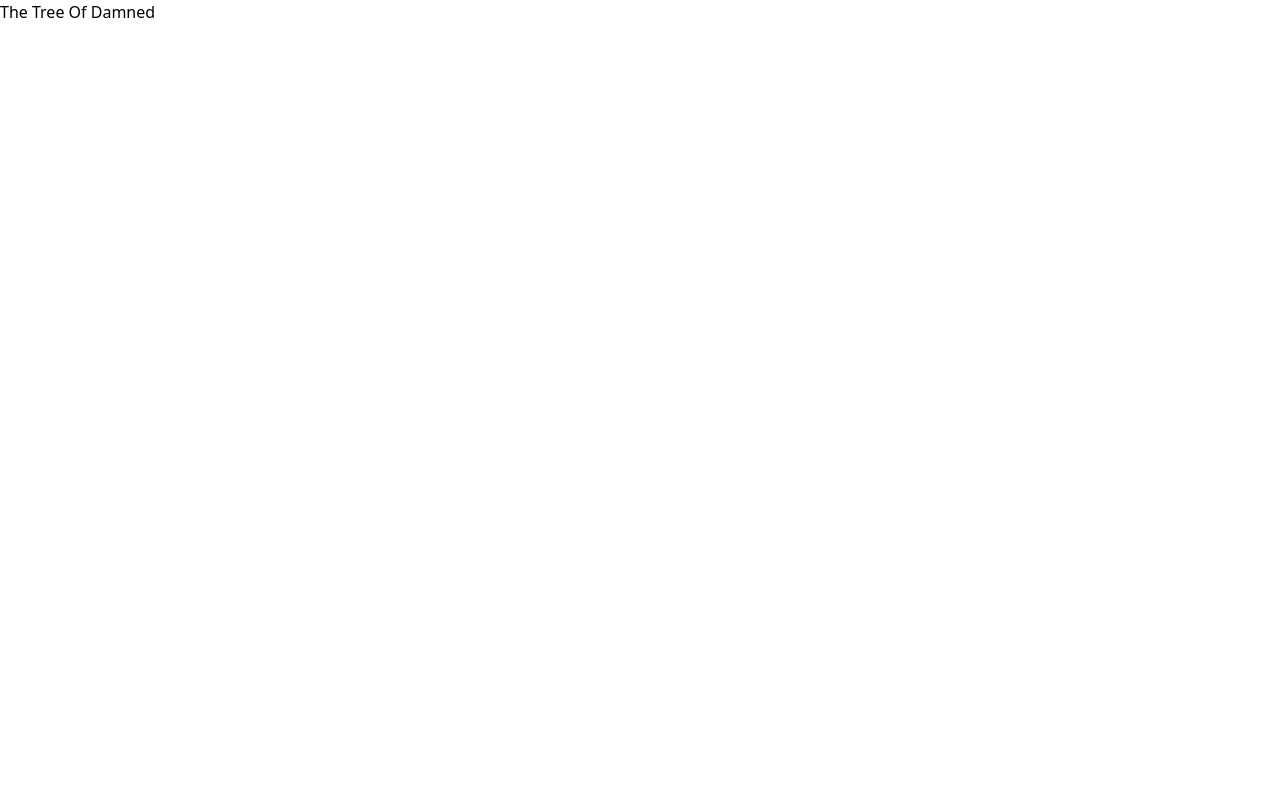
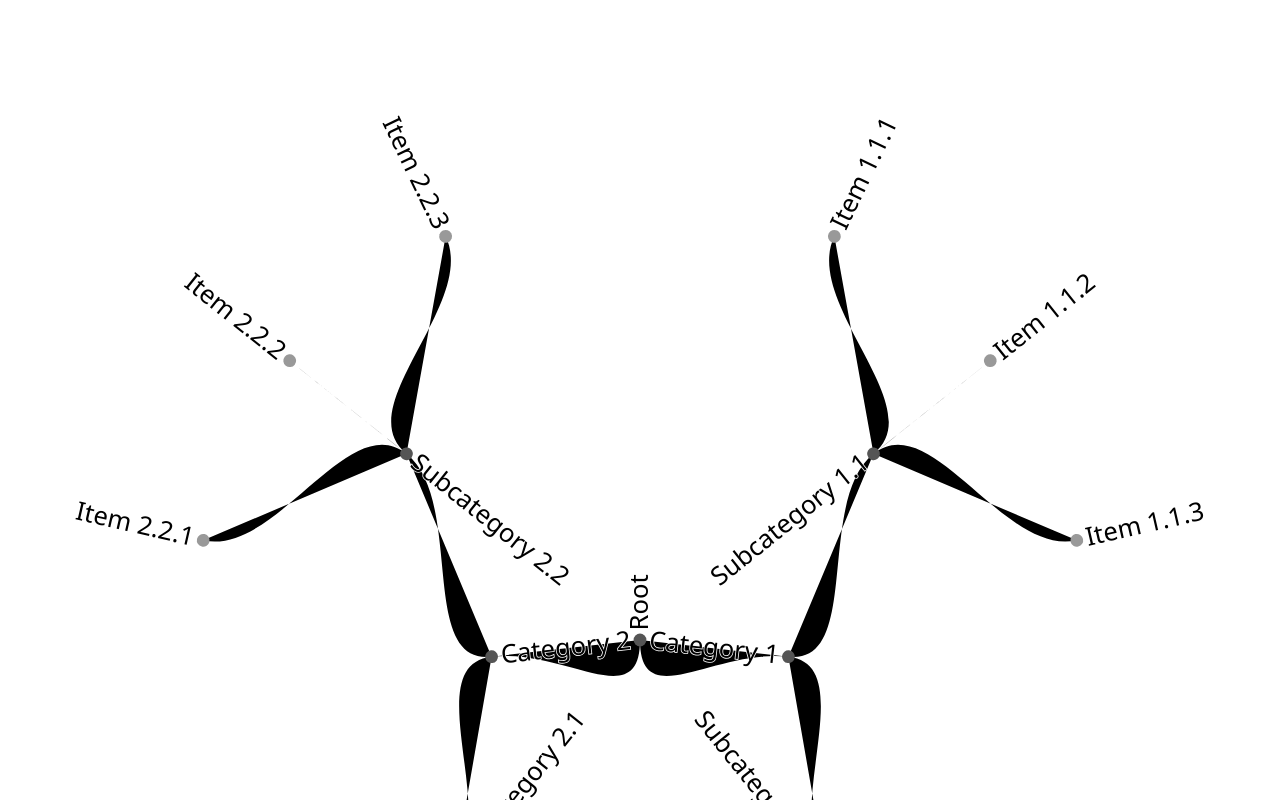
Before and after one commit to dnsamw/tree-of-damned, a React (Vite) app: page / in a window 1280 px wide. Shown: the top 800 px of the page. Built offline with nearby package versions, Linux system fonts and the light colour scheme.

Commit message:
install d3 and initial radial layout with fake data

```diff
--- a/package.json
+++ b/package.json
@@ -10,6 +10,8 @@
     "preview": "vite preview"
   },
   "dependencies": {
+    "@types/d3": "^7.4.3",
+    "d3": "^7.9.0",
     "react": "^18.3.1",
     "react-dom": "^18.3.1"
   },
--- a/src/App.tsx
+++ b/src/App.tsx
@@ -1,14 +1,22 @@
-import './App.css'
+import React, { useState } from 'react';
+import { RadialTree } from './components/RadialTree';
+import { NodeInfo } from './components/NodeInfo';
+import { TreeNode } from './types/TreeData';
+import { sampleData } from './fakeData';
 
-function App() {
+const App: React.FC = () => {
+  const [selectedNode, setSelectedNode] = useState<TreeNode | null>(null);
 
   return (
+    <div className="flex h-screen">
+      <div className="w-3/4">
+        <RadialTree data={sampleData} onNodeSelect={setSelectedNode} />
+      </div>
+      <div className="w-1/4 p-4">
+        <NodeInfo node={selectedNode} />
+      </div>
+    </div>
+  );
+};
 
-      <div className='flex justify-center items-center min-h-screen w-full bg-slate-400'>
-        <h1 className='text-3xl'>The Tree Of Damned</h1>
-      </div>
-
-  )
-}
-
-export default App
+export default App;
--- /dev/null
+++ b/src/components/NodeInfo.tsx
@@ -0,0 +1,17 @@
+import React from 'react';
+import { TreeNode } from '../types/TreeData';
+
+interface NodeInfoProps {
+  node: TreeNode | null;
+}
+
+export const NodeInfo: React.FC<NodeInfoProps> = ({ node }) => {
+  if (!node) return null;
+
+  return (
+    <div className="p-4 bg-white shadow rounded">
+      <h2 className="text-xl font-bold">{node.name}</h2>
+      {/* Add more details about the node here */}
+    </div>
+  );
+};
--- a/src/components/RadialTree.tsx
+++ b/src/components/RadialTree.tsx
@@ -0,0 +1,60 @@
+import React from 'react';
+import * as d3 from 'd3';
+import { HierarchyNode } from 'd3';
+import { TreeData, TreeNode } from '../types/TreeData';
+import { useD3 } from '../hooks/useD3';
+
+interface RadialTreeProps {
+  data: TreeData;
+  onNodeSelect: (node: TreeNode | null) => void;
+}
+
+export const RadialTree: React.FC<RadialTreeProps> = ({ data, onNodeSelect }) => {
+  const svgRef = useD3((svg) => {
+    svg.selectAll("*").remove(); // Clear previous render
+
+    const width = 800;
+    const height = 800;
+    const radius = Math.min(width, height) / 2 - 120;
+
+    const tree = d3.cluster<TreeNode>()
+      .size([360, radius])
+      .separation((a, b) => (a.parent == b.parent ? 1 : 2) / a.depth);
+
+    const root = tree(d3.hierarchy(data) as HierarchyNode<TreeNode>);
+
+    const g = svg.append('g')
+      .attr('transform', `translate(${width/2},${height/2})`);
+
+    const link = g.selectAll('.link')
+      .data(root.links())
+      .join('path')
+      .attr('class', 'link')
+      .attr('d', d3.linkRadial<d3.HierarchyPointLink<TreeNode>, d3.HierarchyPointNode<TreeNode>>()
+        .angle(d => d.x * Math.PI / 180)
+        .radius(d => d.y));
+
+    const node = g.selectAll('.node')
+      .data(root.descendants())
+      .join('g')
+      .attr('class', d => `node${d.children ? ' node--internal' : ' node--leaf'}`)
+      .attr('transform', d => `rotate(${d.x - 90}) translate(${d.y},0)`)
+      .on('click', (event, d) => onNodeSelect(d.data));
+
+    node.append('circle')
+      .attr('r', 4)
+      .attr('fill', d => d.children ? '#555' : '#999');
+
+    node.append('text')
+      .attr('dy', '0.31em')
+      .attr('x', d => d.x < 180 === !d.children ? 6 : -6)
+      .attr('text-anchor', d => d.x < 180 === !d.children ? 'start' : 'end')
+      .attr('transform', d => d.x >= 180 ? 'rotate(180)' : null)
+      .text(d => d.data.name)
+      .clone(true).lower()
+      .attr('stroke', 'white');
+
+  }, [data, onNodeSelect]);
+
+  return <svg ref={svgRef} width="100%" height="100%" viewBox="0 0 800 800"></svg>;
+};
--- /dev/null
+++ b/src/fakeData.ts
@@ -0,0 +1,36 @@
+import { TreeData } from "./types/TreeData";
+
+export const sampleData: TreeData = {
+    name: "Root",
+    children: [
+      {
+        name: "Category 1",
+        children: [
+          { name: "Subcategory 1.1", children: [
+            { name: "Item 1.1.1" },
+            { name: "Item 1.1.2" },
+            { name: "Item 1.1.3" },
+          ]},
+          { name: "Subcategory 1.2", children: [
+            { name: "Item 1.2.1" },
+            { name: "Item 1.2.2" },
+          ]},
+        ]
+      },
+      {
+        name: "Category 2",
+        children: [
+          { name: "Subcategory 2.1", children: [
+            { name: "Item 2.1.1" },
+            { name: "Item 2.1.2" },
+          ]},
+          { name: "Subcategory 2.2", children: [
+            { name: "Item 2.2.1" },
+            { name: "Item 2.2.2" },
+            { name: "Item 2.2.3" },
+          ]},
+        ]
+      },
+      // Add more categories to fill out the circle
+    ]
+  };
--- a/src/hooks/useD3.ts
+++ b/src/hooks/useD3.ts
@@ -0,0 +1,16 @@
+import { useEffect, useRef } from 'react';
+import * as d3 from 'd3';
+
+
+export const useD3 = (renderChartFn: (svg: d3.Selection<SVGSVGElement, unknown, null, undefined>) => void, deps: any[]) => {
+  const ref = useRef<SVGSVGElement>(null);
+
+  useEffect(() => {
+    if (ref.current) {
+      renderChartFn(d3.select(ref.current));
+    }
+    return () => {};
+  }, deps);
+
+  return ref;
+};
--- a/src/types/TreeData.ts
+++ b/src/types/TreeData.ts
@@ -0,0 +1,6 @@
+export interface TreeNode {
+    name: string;
+    children?: TreeNode[];
+  }
+
+  export type TreeData = TreeNode;
```
Also changed, not shown: 1 other file (tests, documents, lock files or other folders).
